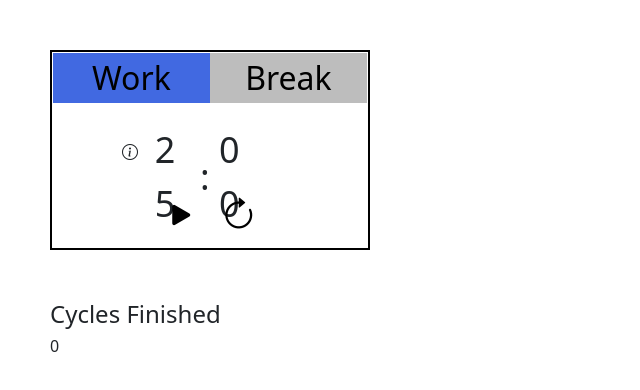
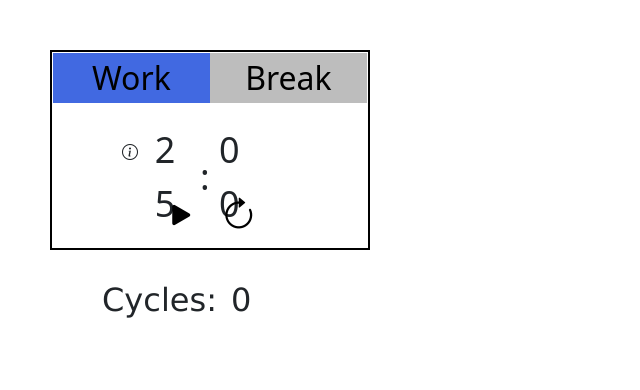
Before and after one commit to JRyanLynn/clickable-pomodoro-timer, a plain HTML site: page index.html in a window 1280 px wide. Shown: the whole page, without its empty margins (0-640 px from the left). Drawn offline with nearby package versions, Linux system fonts and the light colour scheme.

Commit message:
Added css to the cycle element

```diff
--- a/index.html
+++ b/index.html
@@ -46,13 +46,12 @@
                 <button class="button play" id="start"><i class="bi bi-play-fill"></i></button>
                 <button id="reset"><i class="bi bi-arrow-clockwise"></i></button>
             </div>
+
+            <div class="row" id="cycles">
+                <p class="col-sm-6 cycle-text" id="cycle-text">Cycles:</p>
+                <p class="col-sm-6 cycle-text" id="counter">0</p>
+            </div>
     </div>
-
-    <div class="cycles">
-        <h4>Cycles Finished</h4>
-        <h6 id="cycles">0</h6>
-    </div>
-  </div>
 
     <script src="index.js"></script>
 </body>
--- a/index.js
+++ b/index.js
@@ -18,6 +18,7 @@ let breakButton = document.getElementById('break-button');
 //input containers
 let breakContainer = document.querySelector('.break-container');
 let workContainer = document.querySelector('.work-container');
+
 
 //audio element using native JS function
 var ring = new Audio ("https://sampleswap.org/samples-ghost/SOUND%20EFFECTS%20and%20NOISES/Alarm%20Sounds/209[kb]star-trek-bridge.wav.mp3");
@@ -40,6 +41,9 @@ if (seconds.innerText != 0) {    //decriments seconds
         seconds.innerText --;
         breakContainer.style.display = 'none';
         workContainer.style.display = 'block';
+        breakButton.style.backgroundColor = '#BDBDBD';
+        workButton.style.backgroundColor = '#4169E1';
+
         if (seconds.innerText < 10) {
             seconds.innerHTML = '0' + seconds.innerText;
         }
@@ -80,6 +84,8 @@ if (minutes.innerText == 0 && seconds.innerText == 0 && breakMin.innerText == 0
     resetTimer();
     //incriment counter if one full cycle is done
     document.getElementById('cycles').innerHTML++;
+
+    //ends timer
     clearInterval(startTimer);
     ring.play();
     breakButton.style.backgroundColor = '#BDBDBD';
--- a/style.css
+++ b/style.css
@@ -99,7 +99,31 @@ p {
     outline: none;
 }
 
-.cycles {
-    padding-top: 50px;
-    padding-left: 50px;
+#cycles {
+    position: absolute;
+    align-items: center;
+    margin-top: 20px;
+    width: 320px;
+    height: 100px;
 }
+
+.cycle-text {
+    font-family: Verdana;
+    width: auto;
+    height: auto;
+    align-items: center;
+    text-align: center;
+    font-size: 2rem;
+}
+
+#counter {
+    width: auto;
+    height: auto;
+    margin-left: -10px;
+}
+
+#cycle-text {
+    margin-left: 50px;
+    width: auto;
+    height: auto;
+}
```
